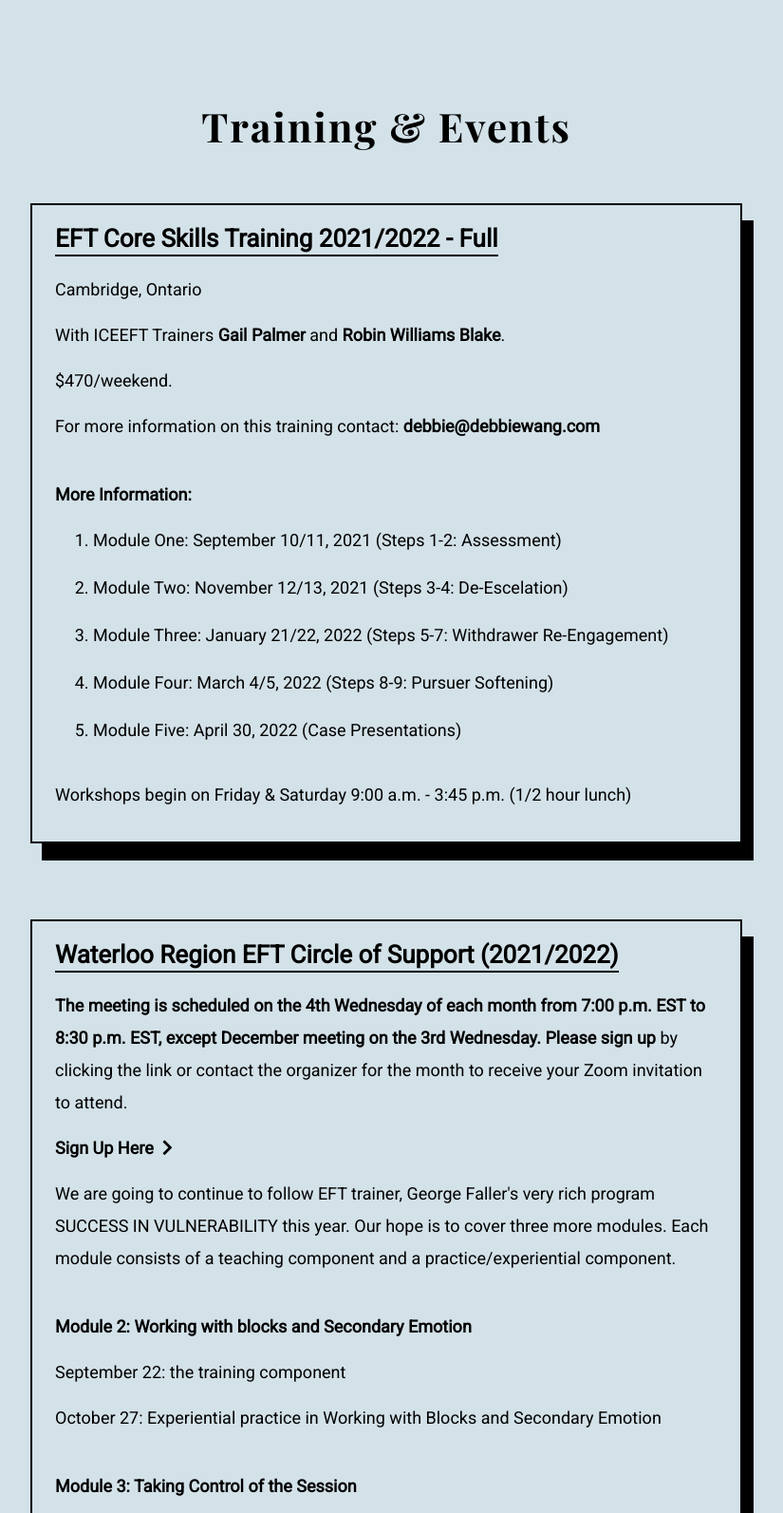
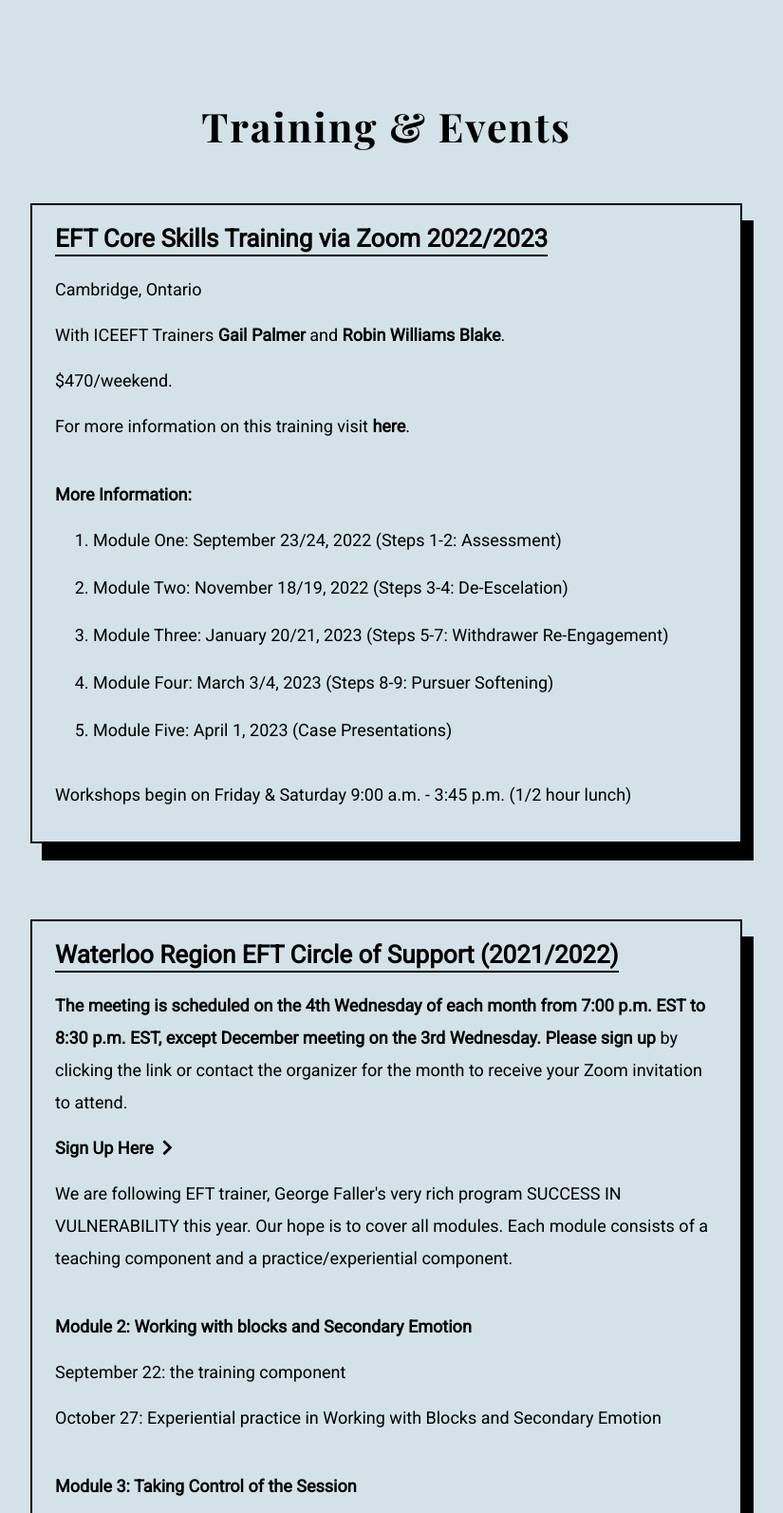
Before and after one commit to phamandrew/wreft, a website: page therapists-workshops.html in a window 1280 px wide. Shown: the top 1593 px of the page at 95% size, without its empty margins (233-1058 px from the left). Drawn offline with nearby package versions, Linux system fonts and the light colour scheme.

Commit message:
latest version

```diff
--- a/therapists-workshops.html
+++ b/therapists-workshops.html
@@ -60,13 +60,13 @@
                 <p>For more information contact: <a class="email-link" href="mailto:waterlooeft@gmail.com?EFIT-TRAINING" target="_top">waterlooeft@gmail.com</a></p> -->
             <!-- </div> -->
             <div class="event">
-                <h3>EFT Core Skills Training 2021/2022 - Full</h3>
+                <h3>EFT Core Skills Training via Zoom 2022/2023</h3>
                 <p>Cambridge, Ontario</p>
                 <p>With ICEEFT Trainers <span>Gail Palmer</span> and <span>Robin Williams Blake</span>.</p>
                 <p>$470/weekend.</p>
                 <!-- <h4>Registration Full</h4> -->
 
-                <p>For more information on this training contact: <a class="email-link" href="mailto:debbie@debbiewang.com?Subject=EFT Core Skills Training Registration" target="_top">debbie@debbiewang.com</a></p>
+                <p>For more information on this training visit <a class="email-link" href="https://www.torontopsychotherapist.com/cambridge_core_skills.html" target="_blank">here</a>.</p>
                 <!-- <p>Click here to download -->
 
                     <!-- <a class="email-link" target="_blank" href="http://www.torontopsychotherapist.com/cambridge_core_skills.html">
@@ -84,11 +84,11 @@
                 <!-- </p> -->
                 <h4>More Information:</h4>
                 <ul>
-                    <li>Module One: September 10/11, 2021 (Steps 1-2: Assessment)</li>
-                    <li>Module Two: November 12/13, 2021 (Steps 3-4: De-Escelation)</li>
-                    <li>Module Three: January 21/22, 2022 (Steps 5-7: Withdrawer Re-Engagement)</li>
-                    <li>Module Four: March 4/5, 2022 (Steps 8-9: Pursuer Softening)</li>
-                    <li>Module Five: April 30, 2022 (Case Presentations)</li>
+                    <li>Module One: September 23/24, 2022 (Steps 1-2: Assessment)</li>
+                    <li>Module Two: November 18/19, 2022 (Steps 3-4: De-Escelation)</li>
+                    <li>Module Three: January 20/21, 2023 (Steps 5-7: Withdrawer Re-Engagement)</li>
+                    <li>Module Four: March 3/4, 2023 (Steps 8-9: Pursuer Softening)</li>
+                    <li>Module Five: April 1, 2023 (Case Presentations)</li>
                 </ul>
                 <p>Workshops begin on Friday & Saturday 9:00 a.m. - 3:45 p.m. (1/2 hour lunch)</p>
             </div>
@@ -110,7 +110,7 @@
 
                 <p><a class="email-link" href="https://docs.google.com/document/d/1_8eRBQ_0sbzNu_mzGa7sOo2uVDYWucbz14JB5gKizxw/edit">Sign Up Here &nbsp;<i class="fas fa-chevron-right"></i> </a></p>
 
-                <p>We are going to continue to follow EFT trainer, George Faller's very rich program SUCCESS IN VULNERABILITY this year.  Our hope is to cover three more modules.  Each module consists of a teaching component and a practice/experiential component.</p>
+                <p>We are following EFT trainer, George Faller's very rich program SUCCESS IN VULNERABILITY this year.  Our hope is to cover all modules.  Each module consists of a teaching component and a practice/experiential component.</p>
 
                 <h4>Module 2: Working with blocks and Secondary Emotion</h4>
                 <p>September 22: the training component</p>
@@ -132,10 +132,19 @@
                 <p>May 25: the training component</p>
                 <p>June 27: Experiential practice in Using Enactments</p>
 
-                <h4>July 27:  Community Social Gathering</h4>
+                <h4>August 3: Community Social Gathering</h4>
+
+                <h4>Module 7: World of the Withdrawer </h4>
+                <p>September 21: the training component</p>
+                <p>October 19: Experiential practice</p>
+
+                <h4>Module 8: World of the Pursuer</h4>
+                <p>November 16: the training component</p>
+
+                <h4>December 14: Community Social Gathering</h4>
 
 
-                <h4>Circle of Support: Learning & Practice</h4>
+                <!-- <h4>Circle of Support: Learning & Practice</h4>
                 <p>The next "training" or "clinical" part of the EFT Circle of Support every other month starting May will be based on EFT Trainer George Faller's <i>Success in Vulnerability</i>.  George has a very particular way of approaching training and the goal of the program is to empower therapists by helping them maintain a sharper focus in session by learning to become more tactical, intentional, aware and fully engaged in the therapeutic process. Anyone who has ever experienced George's teaching knows that you will come away with a much clearer sense of what you're doing and how to do it in your couples sessions.</p>
 
                 <h4>EFT Connection & Networking Meeting - New this year!</h4>
@@ -145,7 +154,8 @@
                     <li><strong>Self of therapist support:</strong> Come to this group with your stuck spots and learning edges. Here is an opportunity to share what is challenging you as you learn this beautiful model. You are not alone! </li>
                     <li><strong>Role playing/skills practice:</strong> A simple prompt will be provided to give you an opportunity to practice one or two of the core EFT skills. This is a great opportunity to get more comfortable with the skills introduced at the Externship and Core Skills.
                     </li>
-                </ul>
+                </ul> -->
+                <br>
                 <p>For more information please contact the EFT Circle of Support Committee members:</p>
                 <p>Mary Luard, EFT Supervisor: <a class="email-link" href="mailto:lmaryluard@gmail.com">lmaryluard@gmail.com</a></p>
                 <p>Julia Armstrong: <a class="email-link" href="mailto:armstrongsocialwork@gmail.com">armstrongsocialwork@gmail.com</a></p>
```
